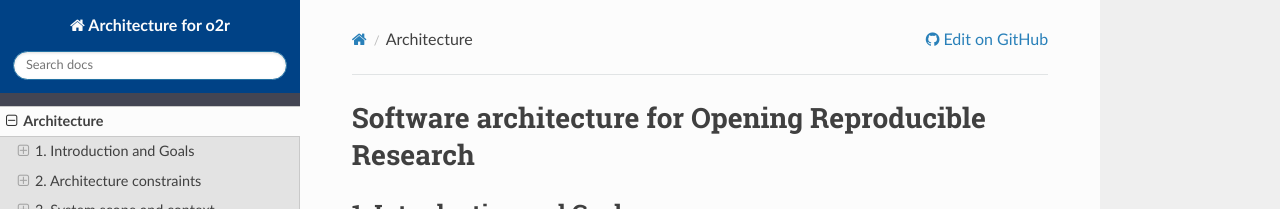
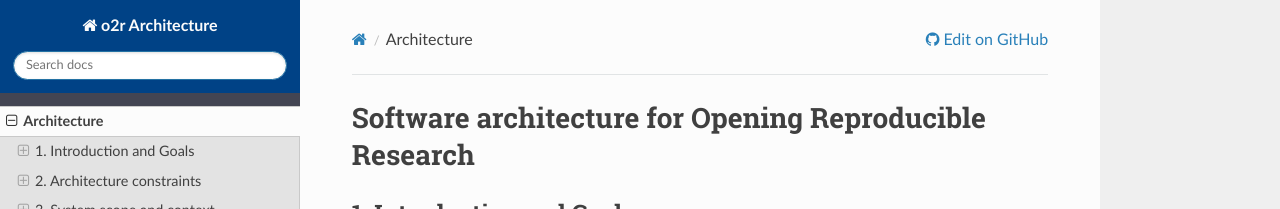
Before and after one commit to o2r-project/architecture, an MkDocs documentation site: the page built from docs/index.md, in a window 1280 px wide. Shown: the top 209 px of the page. Built offline with MkDocs 1.6.1, drawn with Linux system fonts in a browser that asks for light colours; nearby versions of some CDN libraries; old or Windows-style settings are respelled for this version of MkDocs.

Commit message:
update for latest mkdocs (1.0) and fix pdf rendering
see https://github.com/wkhtmltopdf/wkhtmltopdf/issues/2713#issuecomment-411734068

```diff
--- a/.travis.yml
+++ b/.travis.yml
@@ -11,6 +11,7 @@
   - "tar -xvf wkhtmltox-0.12.4_linux-generic-amd64.tar.xz"
   - "sudo mv wkhtmltox/bin/wkhtmltopdf /usr/bin/wkhtmltopdf"
   - "wkhtmltopdf --version"
+  - "mkdocs --version"
 after_success:
   - if [[ $TRAVIS_BRANCH == 'master' && $TRAVIS_PULL_REQUEST == 'false' ]]; then ./.deploy.sh ; fi
 env:
--- a/mkdocs.yml
+++ b/mkdocs.yml
@@ -1,17 +1,18 @@
-site_name: Architecture for o2r
-site_description: Software architecture for Opening Reproducible Research
+site_name: o2r Architecture
+site_description: Opening Reproducible Research System Architecture
 site_author: "Daniel Nüst, Matthias Schutzeichel, Jörg Lorenz"
-pages:
+nav:
   - Architecture: index.md
-  - User scenarios: user-scenarios.md
+  - 'User scenarios': user-scenarios.md
   - Glossary: glossary.md
   - Metadata: metadata.md
   - Zenodo integration: zenodo.md
-theme: readthedocs
+theme:
+    name: readthedocs
+    custom_dir: custom_theme
 site_author: o2r project
 site_dir: site
 site_url: https://o2r.info/architecture/
-theme_dir: custom_theme
 extra_css: [arc42.css]
 repo_url: https://github.com/o2r-project/architecture
 repo_name: GitHub
```
Also changed, not shown: 1 other file.
